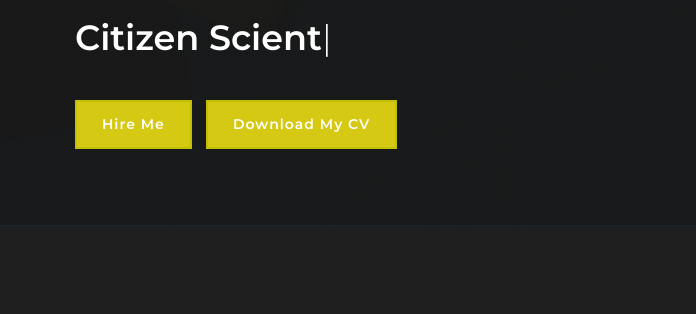
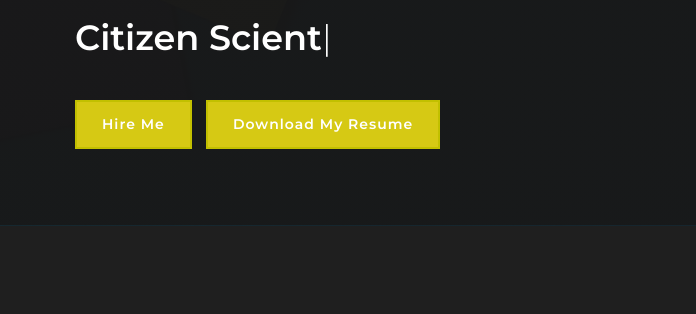
Before and after one commit to Ripunjaycoder/Ripunjay.github.io, a plain HTML site: page index.html in a window 1280 px wide. Shown: the part 377-691 px from the top of the page, 0-696 px from the left. Drawn offline with nearby package versions, Linux system fonts and the light colour scheme.

Commit message:
Update index.html

```diff
--- a/index.html
+++ b/index.html
@@ -63,7 +63,7 @@
                             </div>
                             <div class="hero-btn">
                                 <a class="btn" href="https://www.linkedin.com/in/ripunjay-deka-b745b3201">Hire Me</a>
-                                <a class="btn" href="https://acrobat.adobe.com/link/track?uri=urn:aaid:scds:US:355b0f5f-245c-3c8d-94ef-50fc23b1d38c">Download My CV</a>
+                                <a class="btn" href="https://drive.google.com/file/d/1-04XcBQkE4ARmd92Rkz93UhtCxn-inD6/view?usp=drivesdk">Download My Resume</a>
                             </div>
                         </div>
                     </div>
```
